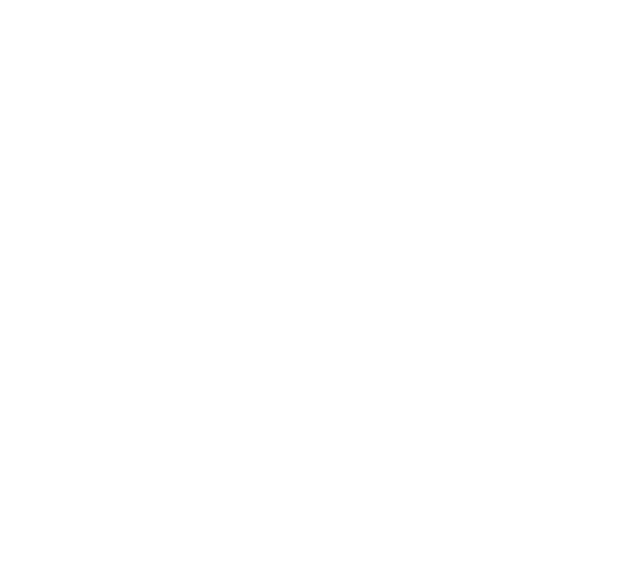
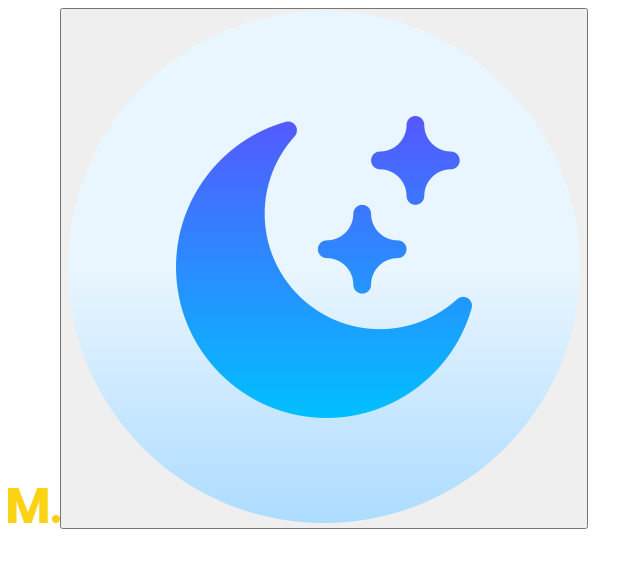
Before and after one commit to vanilo-ferreira/projeto-design, a React (Create React App) app: page / in a window 1280 px wide. Shown: the top 568 px of the page, without its empty margins (0-643 px from the left). Built offline with nearby package versions, Linux system fonts and the light colour scheme.

Commit message:
feat: Adicionar código base ao componente Topo

```diff
--- a/src/App.js
+++ b/src/App.js
@@ -1,10 +1,12 @@
+import React from 'react';
 import './App.css';
+
+import Topo from './componentes/Topo';
 
 function App() {
   return (
     <div className="">
-      <header className="">
-      </header>
+      <Topo />
     </div>
   );
 }
--- a/src/componentes/Topo/index.jsx
+++ b/src/componentes/Topo/index.jsx
@@ -0,0 +1,16 @@
+import "./style.css";
+import logo from '../../assets/logo.png';
+import iconeLua from '../../assets/moon.png';
+
+const Topo = () => {
+    return (
+        <header>
+            <img src={logo} alt="logomarca" />
+            <button>
+                <img src={iconeLua} alt="icone"/>
+            </button>
+        </header>
+    )
+};
+
+export default Topo;
```
